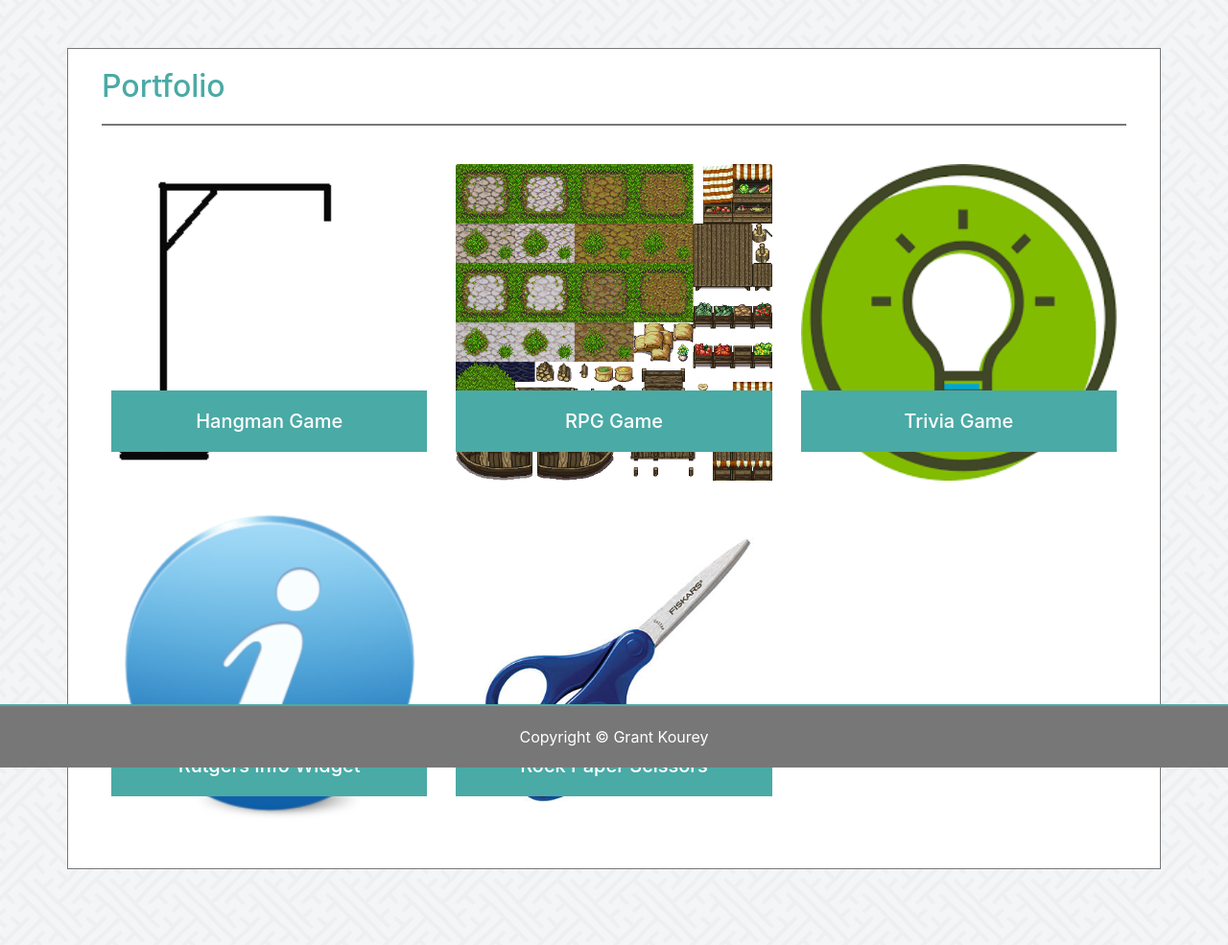
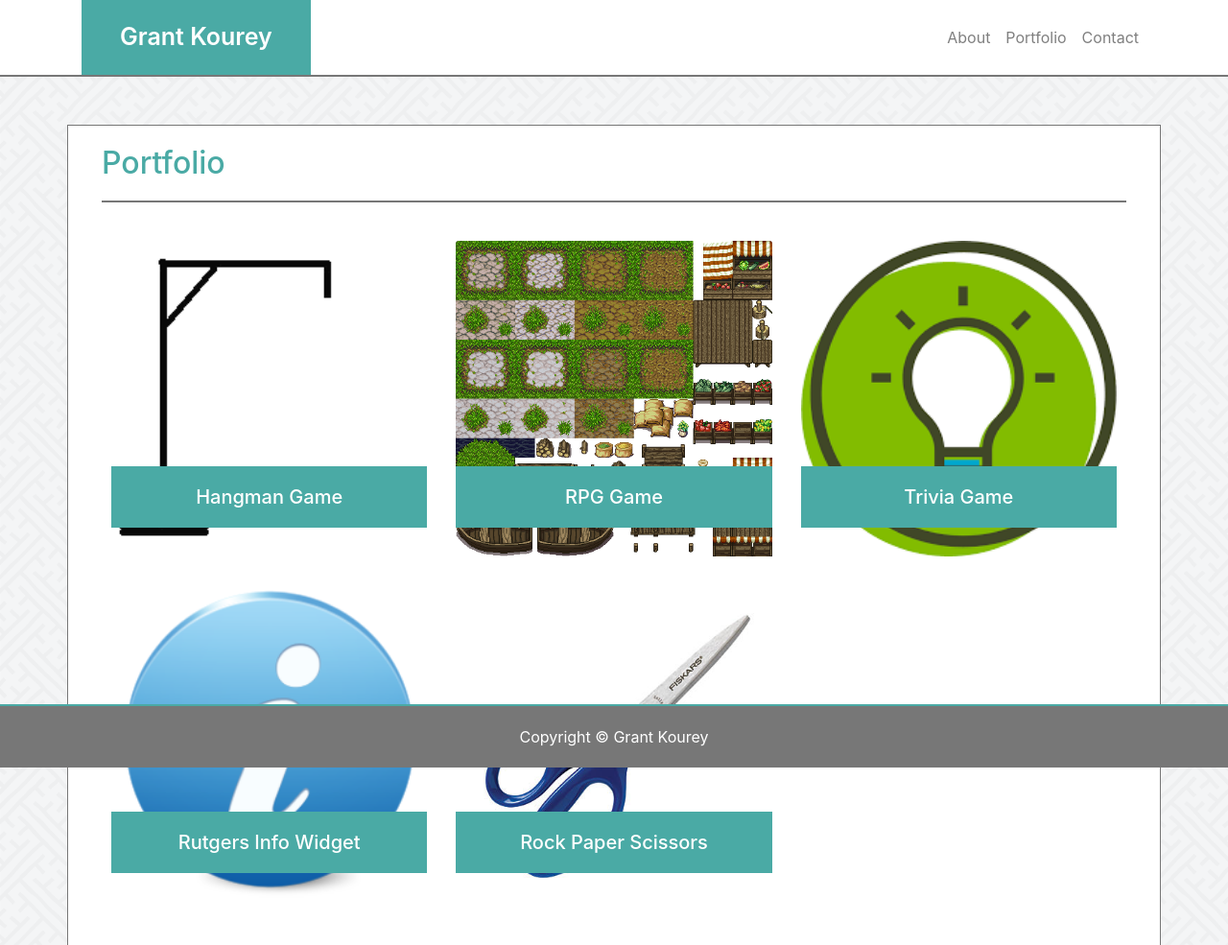
Before and after one commit to gmkourey/Bootstrap-Portfolio, a plain HTML site: page portfolio.html in a window 1280 px wide. Shown: the top 985 px of the page at 96% size. Drawn offline with nearby package versions, Linux system fonts and the light colour scheme.

Commit message:
added nav to portfolio.html

```diff
--- a/portfolio.html
+++ b/portfolio.html
@@ -8,7 +8,14 @@
     <title>Grant | Portfolio</title>
 </head>
 <body>
-    <div style="margin: 0 auto; width: 100px;">
+        <div class="container-fluid wide-header">
+                <div class="container">
+                <nav class="navbar navbar-expand-lg navbar-light bg-light">
+                  <a class="navbar-brand" href="#">Grant Kourey</a>
+                  <button class="navbar-toggler" type="button" data-toggle="collapse" data-target="#navbarSupportedContent" aria-controls="navbarSupportedContent" aria-expanded="false" aria-label="Toggle navigation">
+                    <span class="navbar-toggler-icon"></span>
+                  </button>
+
                   <div class="collapse navbar-collapse" id="navbarSupportedContent">
                     <ul class="navbar-nav mr-auto">
                       <li class="nav-item">
@@ -21,7 +28,6 @@
                         <a class="nav-link"href="contact.html">Contact</a>
                       </li>
                     </ul>
-      </div>
                   </div>
                 </nav>
               </div>
```
Lines whose indentation alone changed are shown as unchanged.
